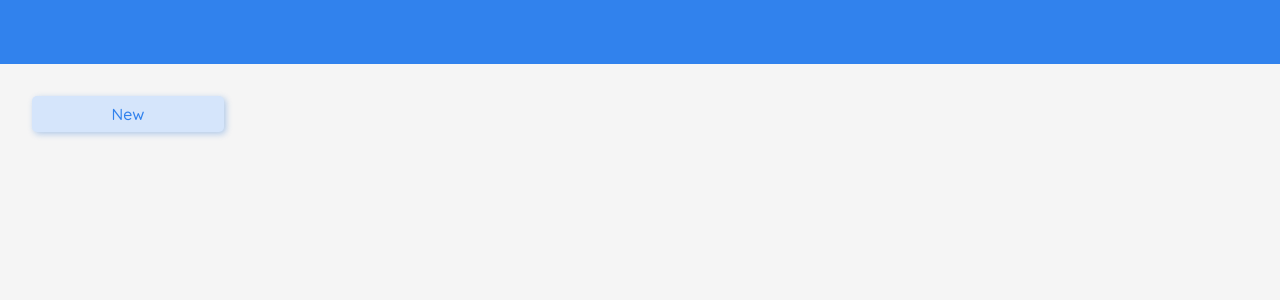
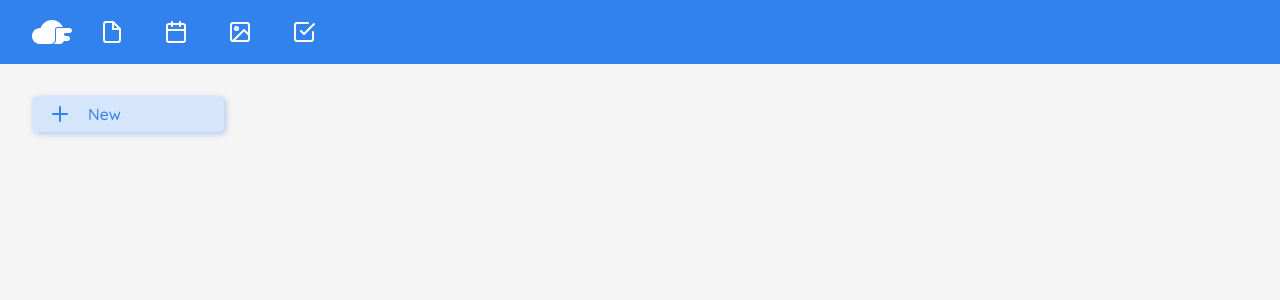
Before and after one commit to freecloudio/web, a React (Create React App) app: page / in a window 1280 px wide. Shown: the top 300 px of the page. Built offline with nearby package versions, Linux system fonts and the light colour scheme.

Commit message:
Work on the HeaderBar and buttons

```diff
--- a/package.json
+++ b/package.json
@@ -12,6 +12,7 @@
     "@types/react-dom": "^16.9.8",
     "react": "^16.13.1",
     "react-dom": "^16.13.1",
+    "react-feather": "^2.0.8",
     "react-scripts": "3.4.1",
     "styled-components": "^5.1.1",
     "typescript": "^3.7.5"
--- a/src/apps/files/FilesSidebar.tsx
+++ b/src/apps/files/FilesSidebar.tsx
@@ -2,6 +2,7 @@ import React from 'react';
 import styled from 'styled-components';
 import Button from '../../components/Button';
 import FlexBox from '../../components/FlexBox';
+import { Plus } from 'react-feather';
 
 const UploadButton = styled(Button)`
 	margin-left: 32px;
@@ -11,12 +12,19 @@ const UploadButton = styled(Button)`
 const StyledAside = styled.aside`
 	height: 100%;
 	width: 14rem;
-`
+`;
+
+const ButtonPlus = styled(Plus)`
+	margin-right: 1rem;
+	height: 1.5rem;
+	width: 1.5rem;
+	display: inline-block;
+`;
 
 const FilesSidebar: React.FC = () => (
 	<StyledAside>
 		<FlexBox dir="column">
-			<UploadButton primary>New</UploadButton>
+			<UploadButton primary><ButtonPlus />New</UploadButton>
 		</FlexBox>
 	</StyledAside>
 );
--- a/src/components/Button.tsx
+++ b/src/components/Button.tsx
@@ -3,7 +3,7 @@ import {Colorizable, Sizable} from '../style/modifiers';
 import {getBackgroundColor, getForegroundColor, sizes, getShadowColor} from '../style/utils';
 
 const Button = styled.button<Colorizable & Sizable>`
-	display: inline-block;
+	display: inline-flex;
 	background: ${props => getBackgroundColor(props, '--color-light-bg-muted')};
 	color: ${props => getForegroundColor(props, '--color-dark-text')};
 	border: none;
@@ -19,6 +19,14 @@ const Button = styled.button<Colorizable & Sizable>`
 	box-sizing: border-box;
 	font-family: inherit;
 	font-weight: inherit;
+	text-align: left;
+	width: auto;
+	align-items: center;
+	transition: all .1s ease-in-out;
+
+	&:hover {
+		box-shadow: 2px 2px 12px ${props => getShadowColor(props, '--color-dark-text-shadow')};
+	}
 `;
 
 export default Button;
--- a/src/components/Headerbar.tsx
+++ b/src/components/Headerbar.tsx
@@ -1,6 +1,11 @@
+import React from 'react';
 import styled from 'styled-components';
+import { File, Calendar, Image, CheckSquare } from 'react-feather';
+import IconButton from './IconButton';
+import Logo from './Logo';
 
-const Headerbar = styled.header`
+const StyledHeaderbar = styled.header`
+	display: flex;
 	background: var(--color-primary);
 	color: white;
 	width: 100vw;
@@ -8,6 +13,28 @@ const Headerbar = styled.header`
 	line-height: 4rem;
 	box-sizing: border-box;
 	padding: 0 2rem;
-`
+	align-items: center;
+`;
 
-export default Headerbar;
+const IconNav = styled.nav`
+	display: flex;
+	align-items: center;
+`;
+
+const StyledLogo = styled(Logo)`
+	margin-right: 16px;
+`;
+
+export default function Headerbar() {
+	return (
+		<StyledHeaderbar>
+			<StyledLogo height="1.5rem" />
+			<IconNav>
+				<IconButton><File/></IconButton>
+				<IconButton><Calendar /></IconButton>
+				<IconButton><Image /></IconButton>
+				<IconButton><CheckSquare /></IconButton>
+			</IconNav>
+		</StyledHeaderbar>
+	);
+};
--- a/src/components/IconButton.tsx
+++ b/src/components/IconButton.tsx
@@ -1,9 +1,28 @@
-import React from 'react';
+import styled from 'styled-components';
 
-const IconButton = () => (
-	<button>
+const IconButton = styled.button<{toggled?: boolean}>`
+	display: inline-flex;
+	background: ${props => props.toggled ? 'var(--color-primary-muted)' : 'transparent'};
+	color: white;
+	border: none;
+	border-radius: 100%;
+	width: 3rem;
+	height: 3rem;
+	outline: none;
+	appearance: none;
+	cursor: pointer;
+	box-sizing: border-box;
+	margin-right: 1rem;
+	font-family: inherit;
+	font-weight: inherit;
+	text-align: left;
+	align-items: center;
+	justify-content: center;
+	transition: all .1s ease-in-out;
 
-	</button>
-);
+	&:hover {
+		background: var(--color-primary-muted);
+	}
+`;
 
 export default IconButton
--- /dev/null
+++ b/src/components/Logo.tsx
@@ -0,0 +1,7 @@
+import React from 'react';
+
+const Logo: React.FC<{width?: any, height?: any}> = ({width, height, ...props}) => (
+	<svg {...props} xmlns="http://www.w3.org/2000/svg" viewBox="485.725 131.472 412.387 247.448" width={width} height={height}><g id="Logo"><path d=" M 804.471 203.837 L 747.659 203.837 C 734.125 203.837 723.065 214.897 723.065 228.481 L 723.065 337.661 C 723.223 362.192 698.92 377.5 676.756 378.92 L 570.556 378.92 C 526.116 378.92 487.889 344.783 485.819 300.444 C 483.596 253.075 521.319 213.937 568.183 213.937 L 568.284 213.937 C 572.273 213.937 576.011 211.615 577.576 207.928 C 596.16 163.035 640.347 131.472 691.908 131.472 C 741.901 131.472 784.977 161.115 804.471 203.837" fill="#fff"/><path d=" M 815.632 280.951 C 815.632 285.244 817.348 289.132 820.176 291.909 C 822.953 294.737 826.843 296.455 831.135 296.455 L 851.739 296.455 C 866.283 296.455 877.997 308.473 877.493 323.168 C 876.988 337.107 865.121 348.015 851.132 348.015 L 817.803 348.015 C 815.783 348.015 814.065 349.277 813.409 351.196 C 807.804 367.305 792.452 378.92 774.423 378.92 L 703.673 378.92 C 722.751 373.449 733.165 355.287 733.165 337.661 L 733.165 228.481 C 733.165 220.452 739.68 213.937 747.659 213.937 L 871.685 213.937 C 885.675 213.937 897.641 224.845 898.096 238.833 C 898.601 253.479 886.885 265.499 872.343 265.499 L 831.135 265.499 C 822.549 265.499 815.632 272.416 815.632 280.951" fill="#fff"/></g></svg>
+);
+
+export default Logo;
```
Also changed, not shown: 1 other file (tests, documents, lock files or other folders).
